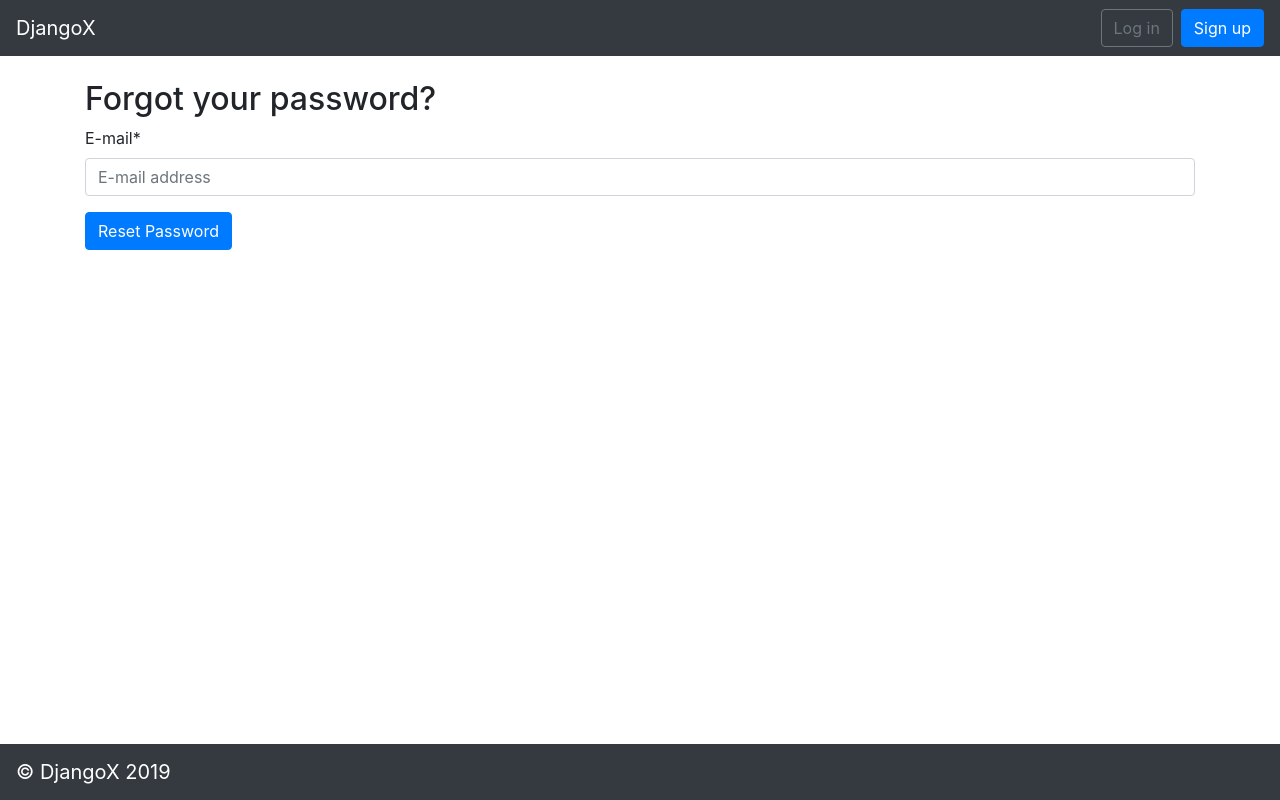
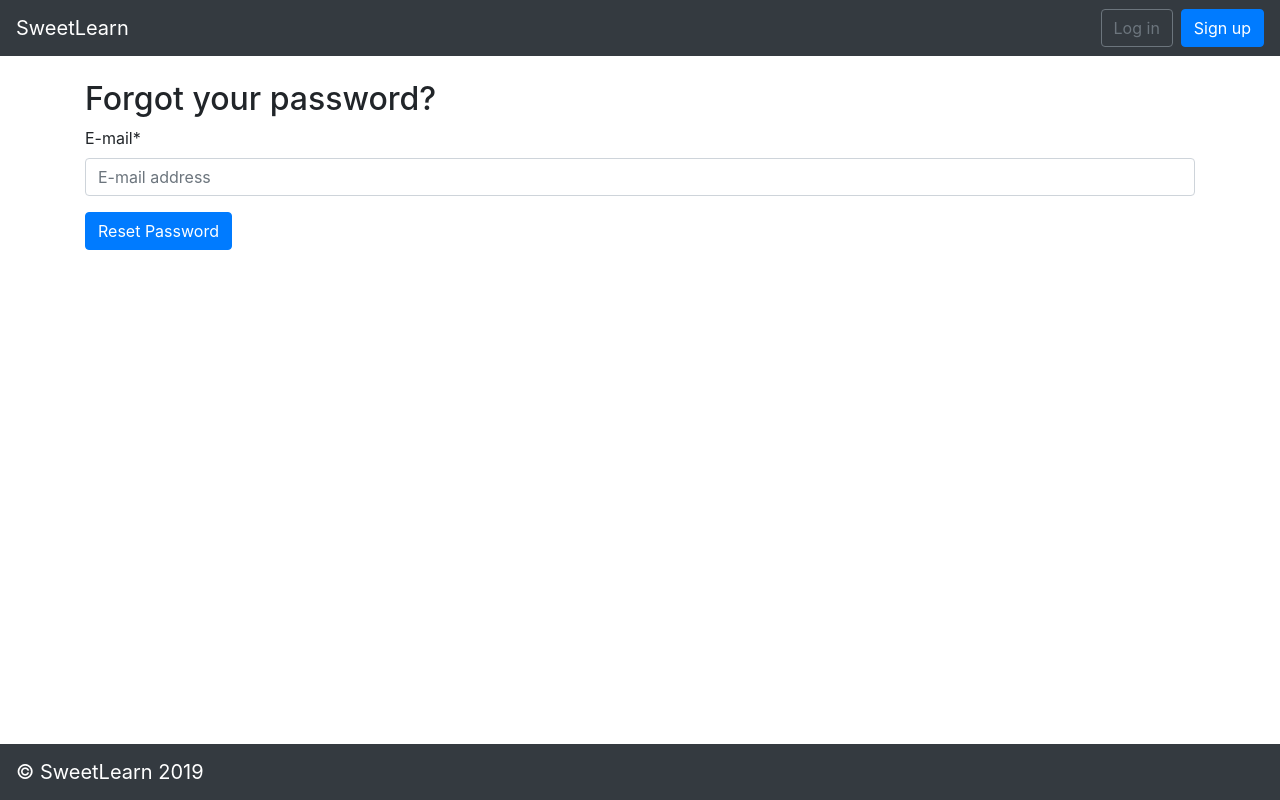
Before and after one commit to sweetlearn/git-main, a Django app: page /accounts/password/reset/ in a window 1280 px wide. Run offline with Django 3.2, Linux system fonts and the light colour scheme; some libraries are stand-ins or nearby versions.

Commit message:
Update SweetLearn

```diff
--- a/templates/_base.html
+++ b/templates/_base.html
@@ -5,7 +5,7 @@
 <meta charset="utf-8">
 <meta http-equiv="X-UA-Compatible" content="IE=edge,chrome=1">
 <meta name="viewport" content="width=device-width,minimum-scale=1,initial-scale=1">
-<title>{% block title %}DjangoX{% endblock title %}</title>
+<title>{% block title %}SweetLearn{% endblock title %}</title>
 <meta name="description" content="A framework for launching new Django projects quickly.">
 <meta name="author" content="">
 <link rel="shortcut icon" type="image/x-icon" href="{% static 'images/favicon.ico' %}">
@@ -20,7 +20,7 @@
 
 <body>
   <nav class="navbar navbar-expand-md navbar-dark bg-dark mb-4">
-      <a class="navbar-brand" href="{% url 'home' %}">DjangoX</a>
+      <a class="navbar-brand" href="{% url 'home' %}">SweetLearn</a>
       <button class="navbar-toggler" type="button" data-toggle="collapse" data-target="#navbarCollapse" aria-controls="navbarCollapse" aria-expanded="false" aria-label="Toggle navigation">
         <span class="navbar-toggler-icon"></span>
       </button>
@@ -54,7 +54,7 @@
   </div>
 
    <nav class="navbar fixed-bottom navbar-dark bg-dark">
-    <a class="navbar-brand" href="#">&copy; DjangoX 2019</a>
+    <a class="navbar-brand" href="#">&copy; SweetLearn 2019</a>
   </nav>
 
   {% block javascript %}
```
